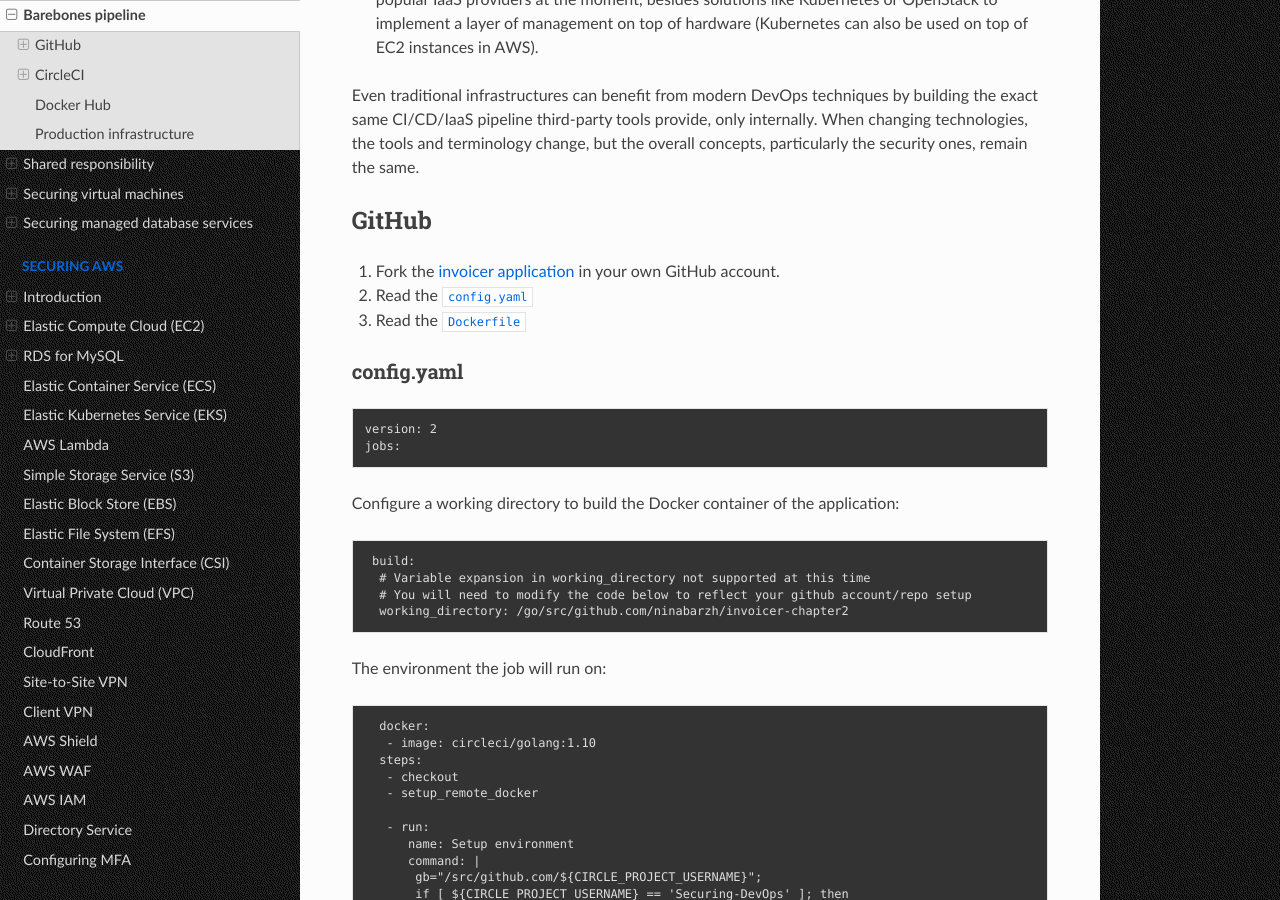
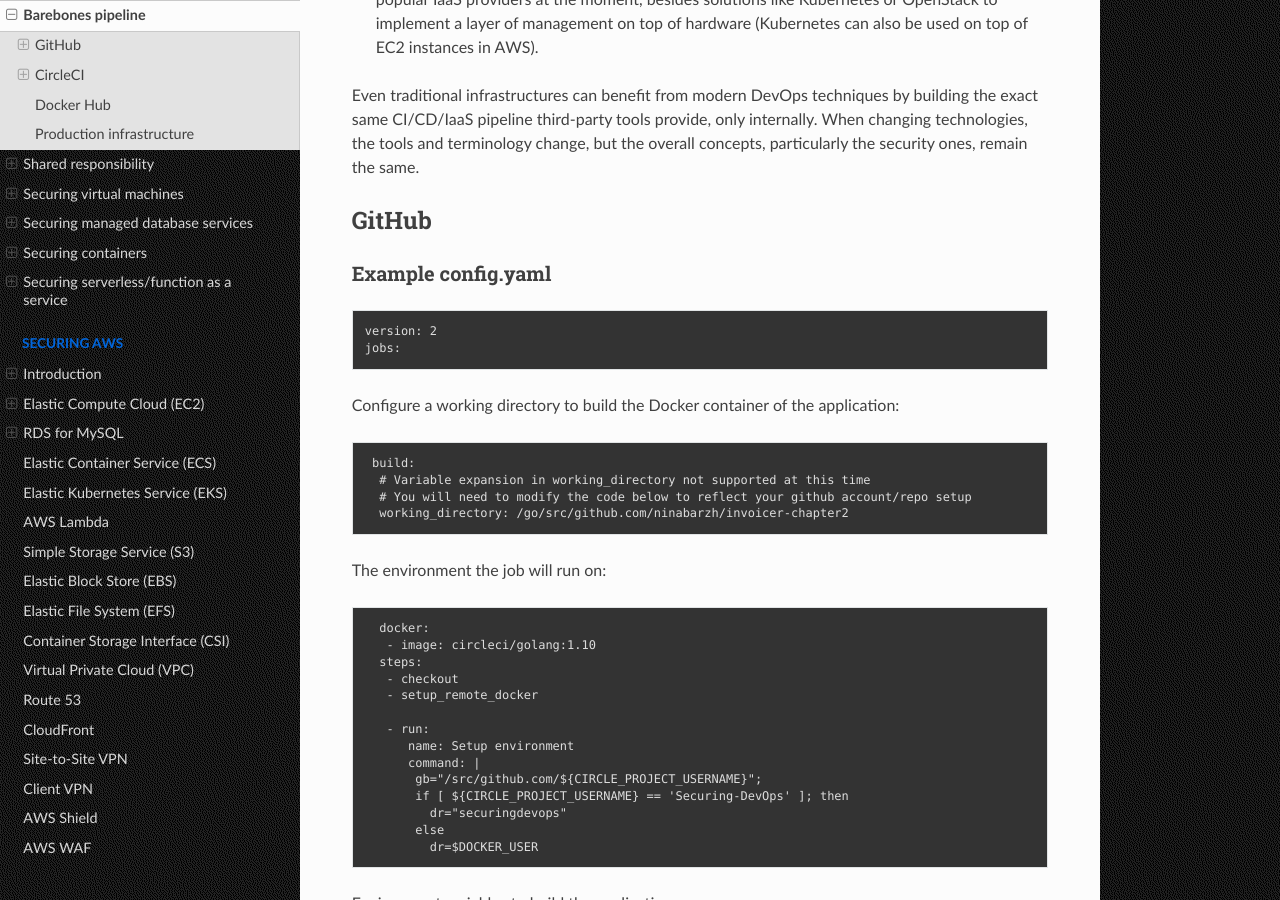
Before and after one commit to tymyrddin/blue-devsecops, a Sphinx documentation site: the page built from source/docs/notes/barebones.md, in a window 1280 px wide and 900 px high, scrolled down 1101 px. Built offline with Sphinx 7.4.7 and the Read the Docs theme 2.0.0, drawn with Linux system fonts in a browser that asks for light colours; some of the changed text lies outside the part shown.

Commit message:
Refactoring

````diff
--- a/source/docs/notes/barebones.md
+++ b/source/docs/notes/barebones.md
@@ -22,11 +22,7 @@
 
 ## GitHub
 
-1. Fork the [invoicer application](https://github.com/Securing-DevOps/invoicer-chapter2) in your own GitHub account.
-2. Read the `config.yaml`
-3. Read the `Dockerfile`
-
-### config.yaml
+### Example config.yaml
 
 ```text
 version: 2
@@ -114,7 +110,7 @@
          fi
 ```
 
-### Dockerfile
+### Example Dockerfile
 
 ```text
 FROM golang:latest
````
Also changed, not shown: source/docs/azure/README.md (+2 -0 lines), source/docs/azure/aci.md (added, +1 -0 lines), source/docs/azure/aks.md (added, +1 -0 lines), source/docs/azure/functions.md (added, +1 -0 lines), source/docs/gcp/README.md (+1 -0 lines), source/docs/gcp/functions.md (added, +1 -0 lines), source/docs/gcp/gke.md (added, +1 -0 lines), source/docs/notes/README.md (+2 -0 lines), source/docs/notes/containers.md (added, +21 -0 lines), source/docs/notes/functions.md (added, +9 -0 lines), source/index.rst (+7 -0 lines).
